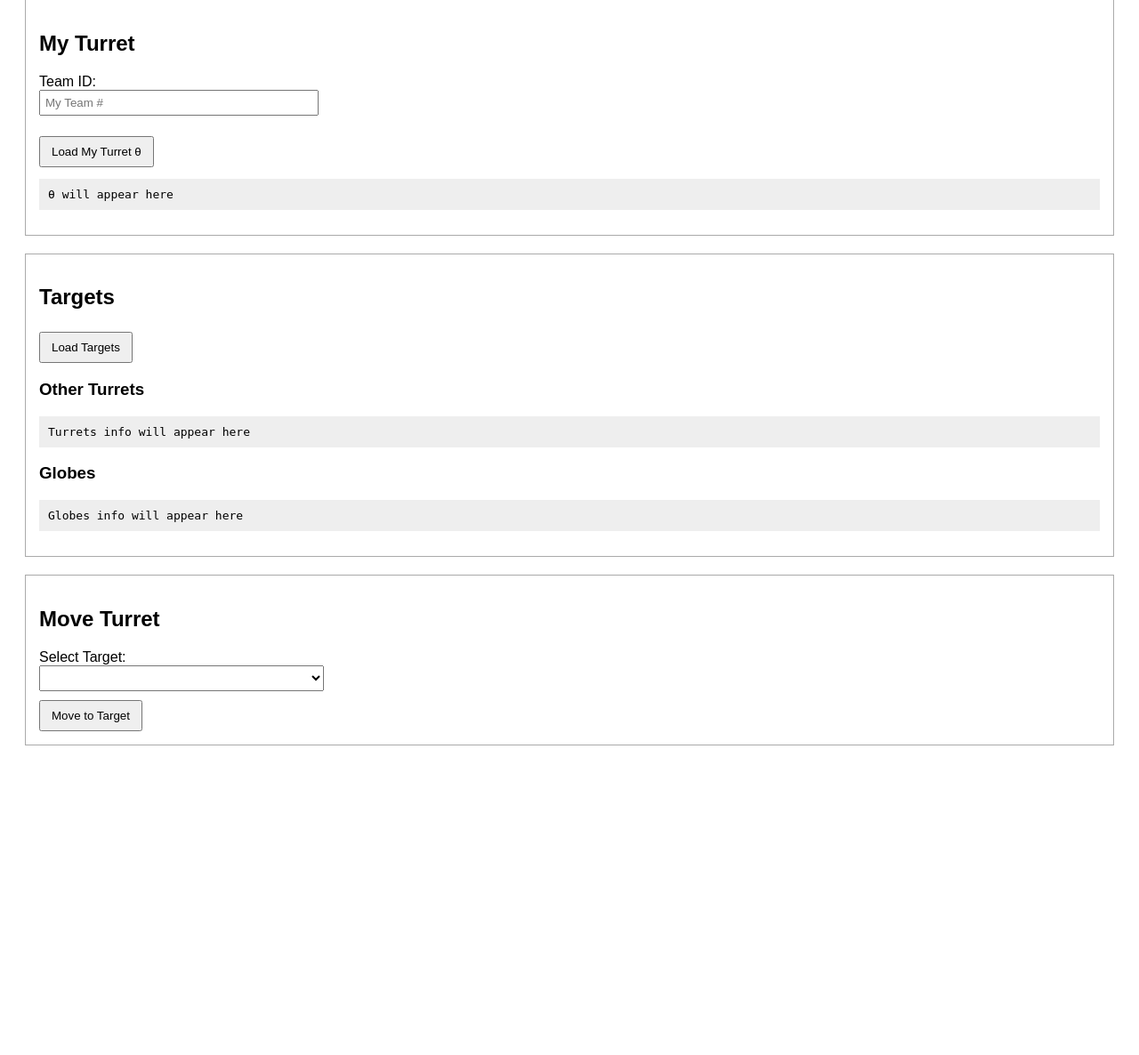
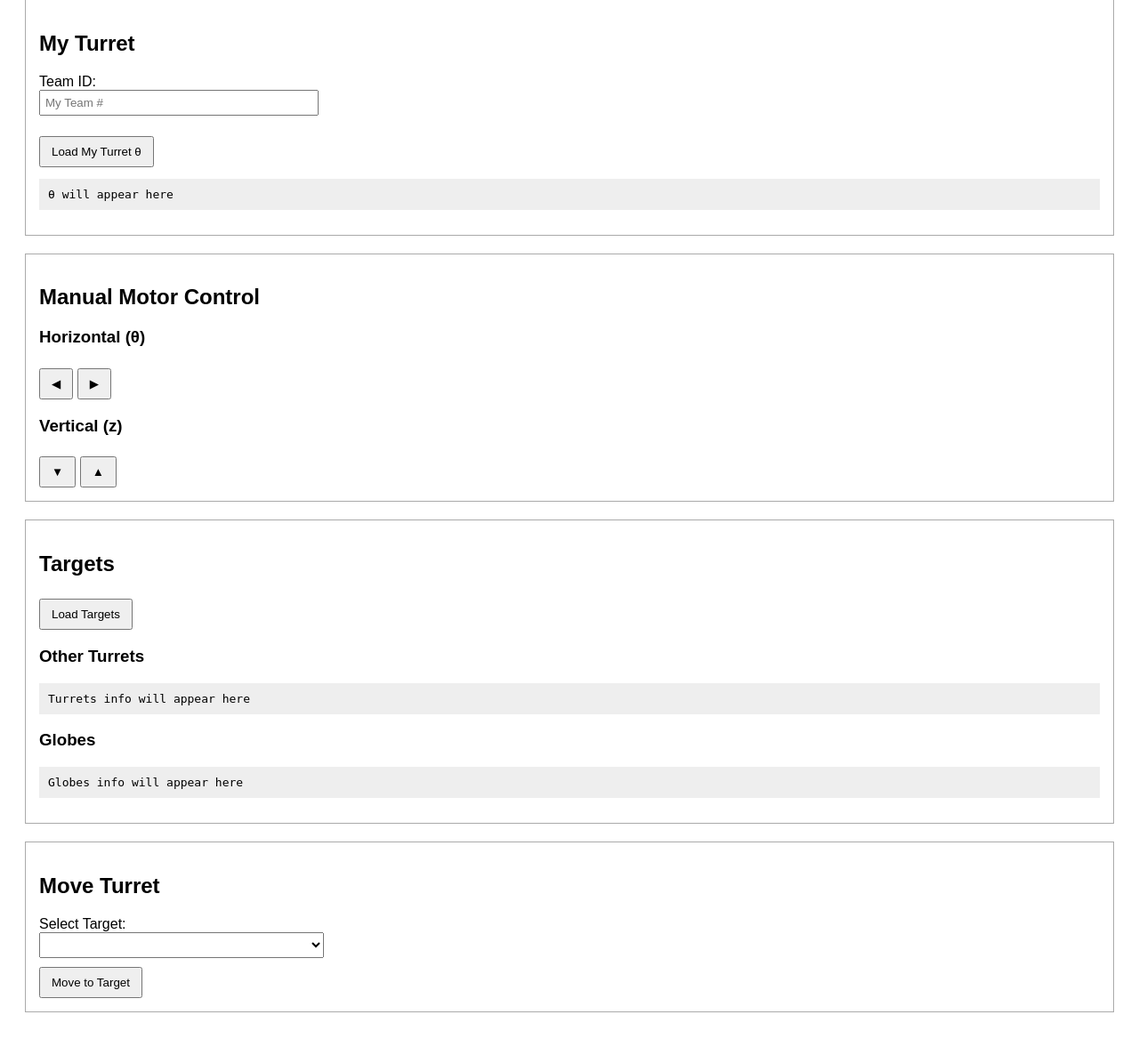
Before and after one commit to oliviagrima/441project, a Flask app: page / in a window 1280 px wide. Shown: the part 359-1545 px from the top of the page at 89% size. Before the commit the page ends 1197 px from the top, so only its background shows below. Run offline with Flask 3, Linux system fonts and the light colour scheme; lists and menus that the app fills with data are empty; parts of the project's set-up code (start-up, migrations or seed data) failed here and were passed over.

Commit message:
Update index.html

```diff
--- a/templates/index.html
+++ b/templates/index.html
@@ -30,6 +30,18 @@
     <input id="myTeamId" type="number" placeholder="My Team #"><br><br>
     <button onclick="loadMyTurret()">Load My Turret θ</button>
     <pre id="myTurretResult">θ will appear here</pre>
+</div>
+
+<div class="box">
+    <h2>Manual Motor Control</h2>
+
+    <h3>Horizontal (θ)</h3>
+    <button onmousedown="startManualMove('theta', -1)" onmouseup="stopManualMove()" onmouseleave="stopManualMove()">◀</button>
+    <button onmousedown="startManualMove('theta', 1)" onmouseup="stopManualMove()" onmouseleave="stopManualMove()">▶</button>
+
+    <h3>Vertical (z)</h3>
+    <button onmousedown="startManualMove('z', -1)" onmouseup="stopManualMove()" onmouseleave="stopManualMove()">▼</button>
+    <button onmousedown="startManualMove('z', 1)" onmouseup="stopManualMove()" onmouseleave="stopManualMove()">▲</button>
 </div>
 
 <!-- TARGETS INFO: display only, no selection -->
@@ -114,6 +126,40 @@ function loadTargets() {
     .catch(err => alert("Error loading targets: " + err));
 }
 
+let manualInterval = null;
+
+// start moving motor continuously
+function startManualMove(motor, dir) {
+    moveOneDegree(motor, dir);  // initial step
+
+    manualInterval = setInterval(() => {
+        moveOneDegree(motor, dir);
+    }, 150);  // repeat every 150 ms while holding
+}
+
+// stop moving
+function stopManualMove() {
+    if (manualInterval) {
+        clearInterval(manualInterval);
+        manualInterval = null;
+    }
+}
+
+// move 1 degree (or more if needed)
+function moveOneDegree(motor, dir) {
+    let theta = 0;
+    let z = 0;
+
+    if (motor === 'theta') theta = dir * (Math.PI / 180); // convert 1 deg to rad
+    if (motor === 'z') z = dir * 1; // 1 cm step; adjust to your system
+
+    fetch("/move_motor", {
+        method: "POST",
+        headers: {"Content-Type": "application/json"},
+        body: JSON.stringify({theta: theta, z: z})
+    }).catch(err => console.log("Error moving motor:", err));
+}
+
 // ---------- POPULATE MOVE DROPDOWN ----------
 function populateMoveDropdown(list) {
     const select = document.getElementById("moveSelect");
@@ -140,6 +186,8 @@ function populateMoveDropdown(list) {
     });
 }
 
+
+
 // ---------- MOVE TURRET TO SELECTED TARGET ----------
 function moveToSelected() {
     const select = document.getElementById("moveSelect");
```
